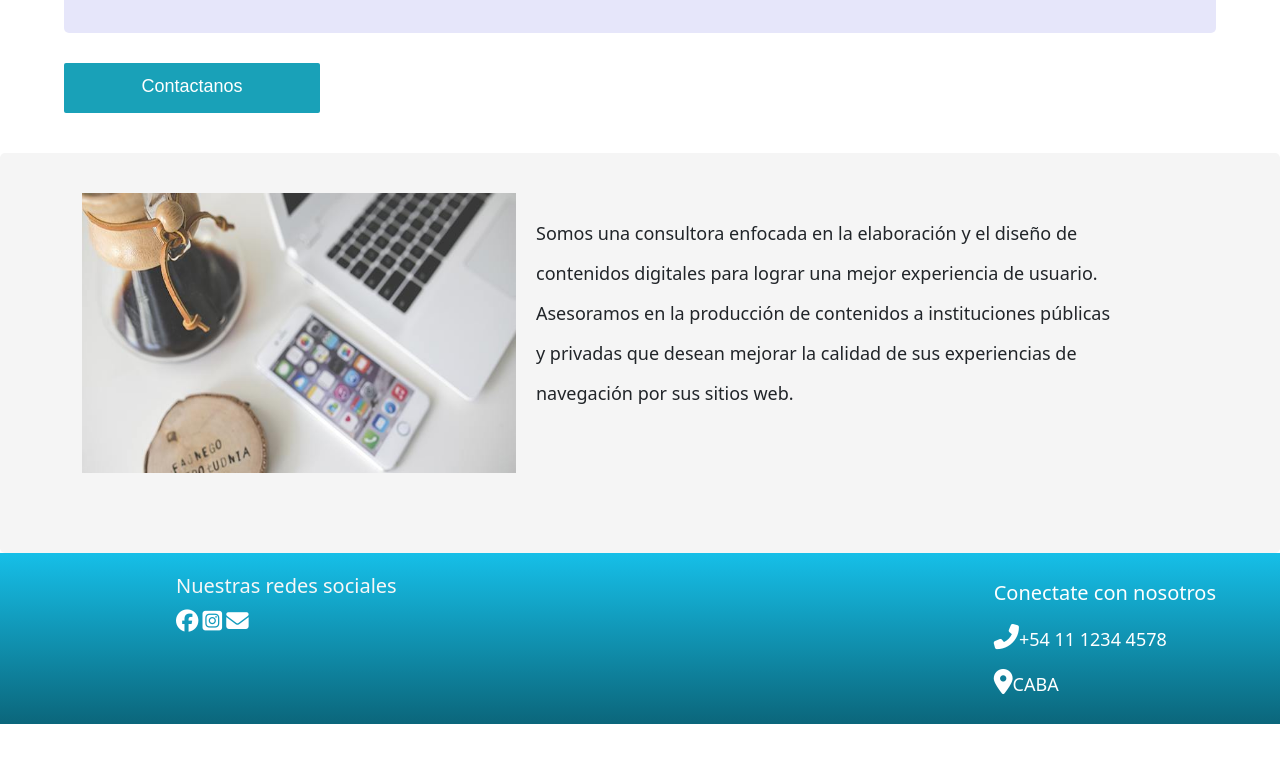
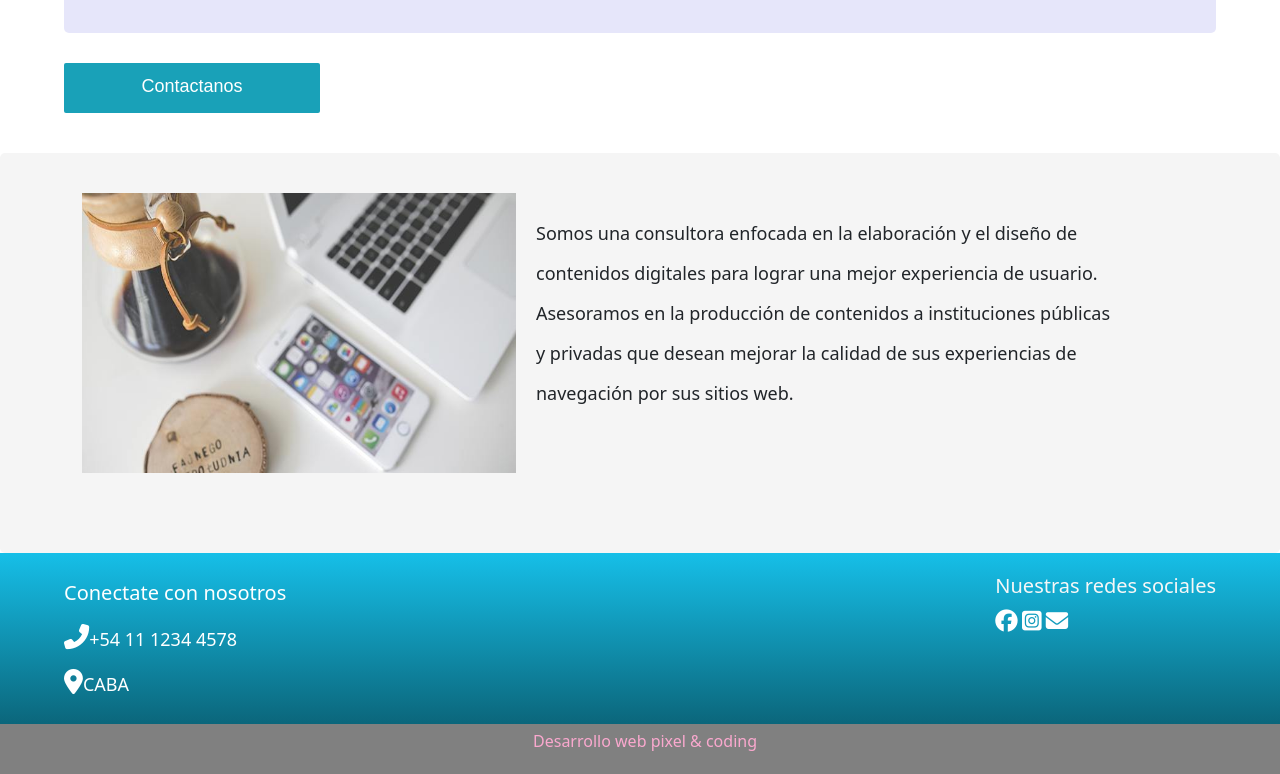
Before and after one commit to Gabinha81/pixel-coding, a website: page html/acercade.html in a window 1280 px wide. Shown: the part 1050-1824 px from the top of the page. Before the commit the page ends 1774 px from the top, so only its background shows below. Drawn offline with nearby package versions, Linux system fonts and the light colour scheme.

Commit message:
footer cambios

```diff
--- a/html/acercade.html
+++ b/html/acercade.html
@@ -118,21 +118,25 @@
       <footer>
 
         <div class="footerFlex">
-          <!-- Otro Bloque 4-->
+          <div class="footerFlex__contactoFooter">
+            <p class="footerFlex__titulo">Conectate con nosotros</p>
+            <i class="fas fa-phone-alt" ></i>+54 11 1234 4578 </p>
+            <i class="fas fa-map-marker-alt"></i>CABA
+          </div>
           <div class="footerFlex__redes">
             <p class="footerFlex__titulo">Nuestras redes sociales</p>
             <div class="footerFlex__iconos">
               <a href="https://www.facebook.com/" class="icon"><i class="fab fa-facebook"></i></a>
               <a href="https://www.instagram.com/"class="icon"><i class="fab fa-instagram-square"></i></a>
               <a href="html/contacto.html" class="icon"><i class="fas fa-envelope"></i></a>
+
             </div>
           </div>
-          <div class="footerFlex__contactoFooter">
-            <p class="footerFlex__titulo">Conectate con nosotros</p>
-            <i class="fas fa-phone-alt"></i>+54 11 1234 4578 </p>
-            <i class="fas fa-map-marker-alt"></i>CABA
-          </div>
+      </div>
+      <div class="footer__dos">
+        <p class="footer__desarrollo">Desarrollo web pixel & coding</p>
         </div>
+      </div>
       </footer>
       <!-- BOOTSTRAP-->
       <script src="https://cdn.jsdelivr.net/npm/@popperjs/core@2.9.1/dist/umd/popper.min.js"
```
Also changed, not shown: html/contacto.html (+12 -10 lines), html/portfolio.html (+9 -6 lines), html/servicios.html (+9 -7 lines), 1 other file.
